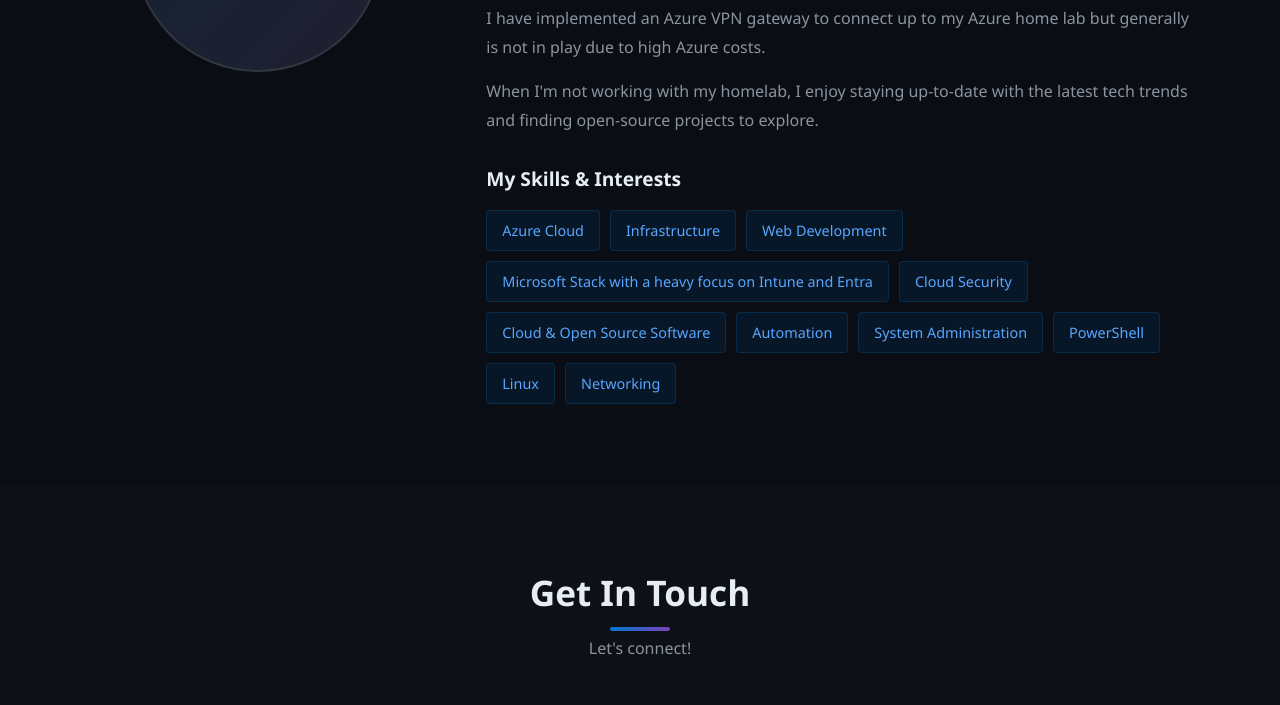
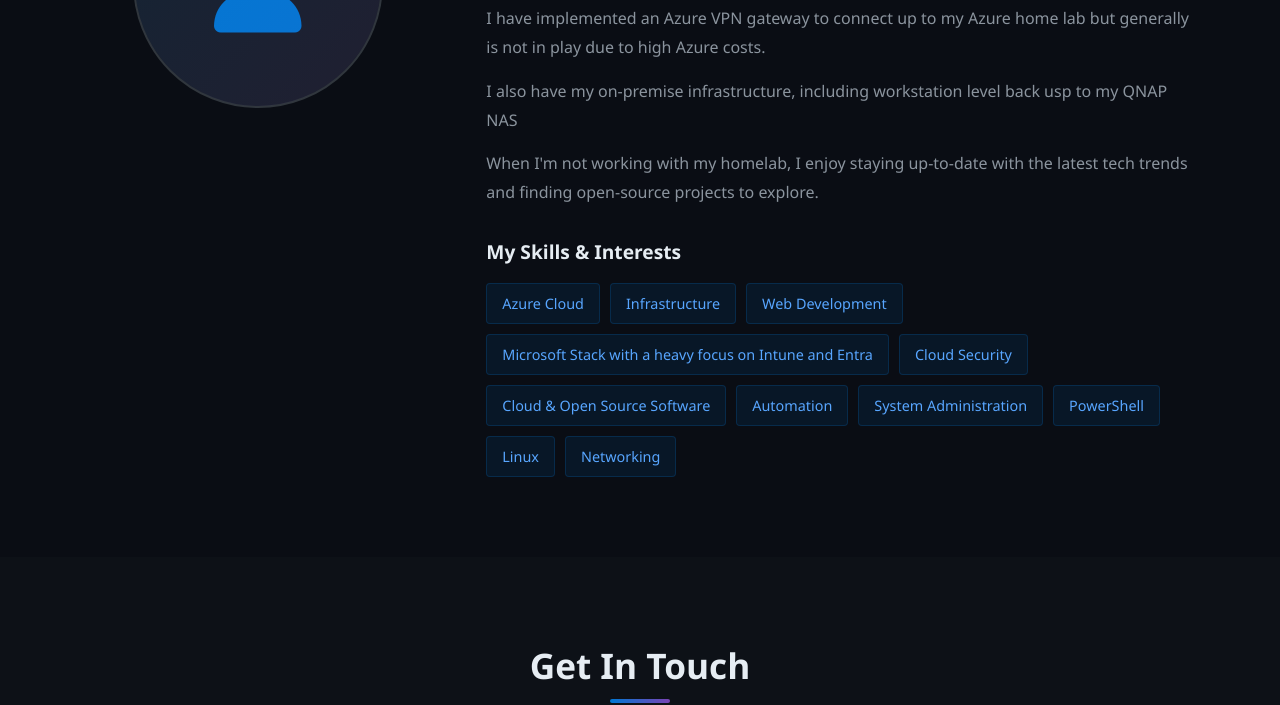
Before and after one commit to beleguklaus/klausbelegu.com, a website: page index.html in a window 1280 px wide. Shown: the part 3511-4216 px from the top of the page. Drawn offline with Linux system fonts and the light colour scheme.

Commit message:
Add line to my bio in index.html

```diff
--- a/index.html
+++ b/index.html
@@ -760,6 +760,7 @@
                     <p>My home lab consists of a Dell PowerEdge running Proxmox with numerous LXC containers and Linux VMs (some windows VM for testing).</p>
                     <p>My on-prem solution is behind my Procteli 4-port Vault running OPNSense, configured with proper network segmentation and inbound/outbound rules.</p>
                     <p>I have implemented an Azure VPN gateway to connect up to my Azure home lab but generally is not in play due to high Azure costs.</p>
+                    <p>I also have my on-premise infrastructure, including workstation level back usp to my QNAP NAS</p>
                     <p>When I'm not working with my homelab, I enjoy staying up-to-date with the latest tech trends and finding open-source projects to explore.</p>
 
                     <div class="skills-container">
```
